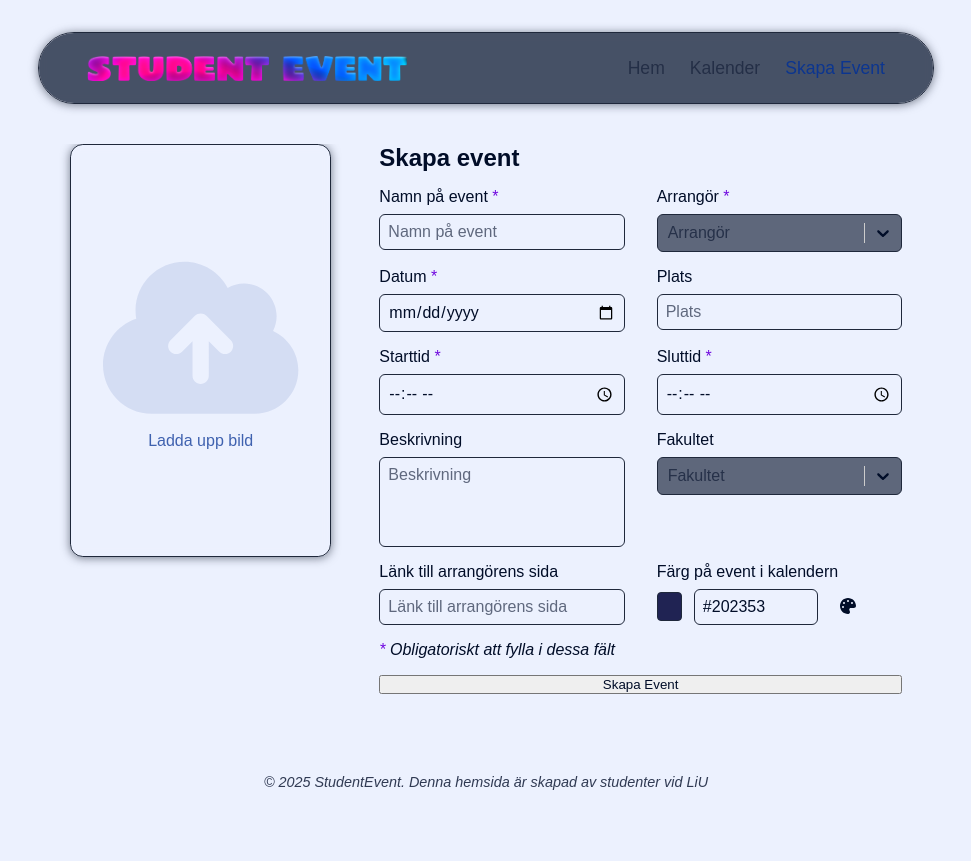
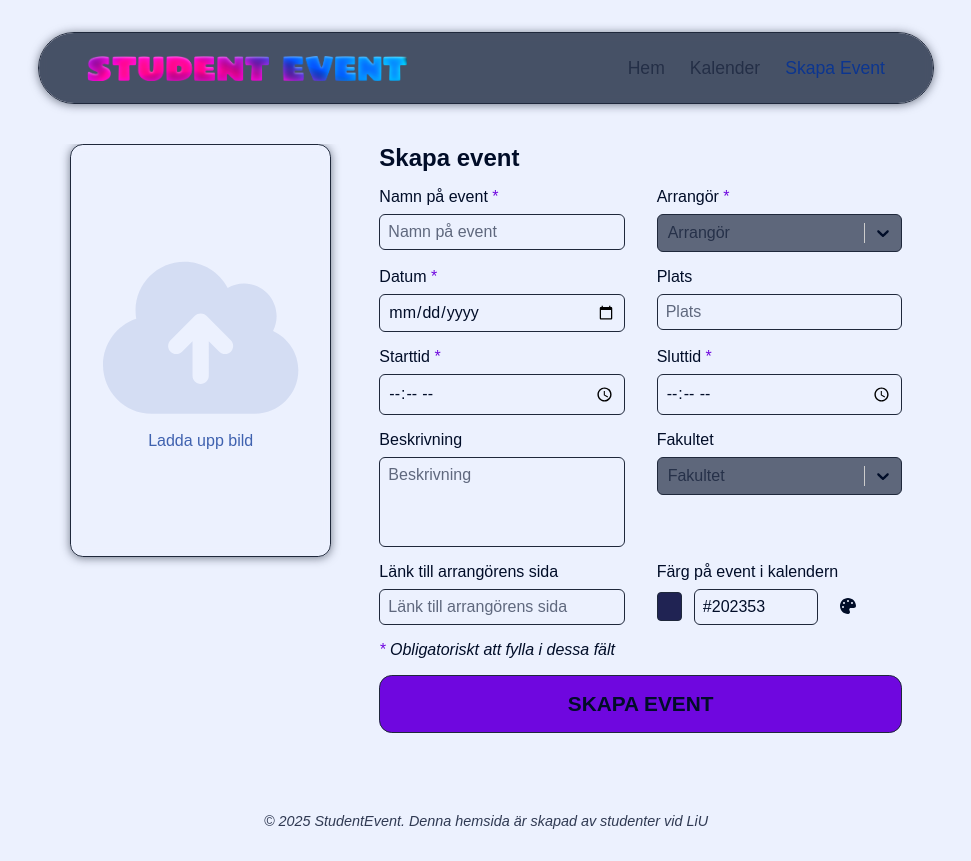
Before and after one commit to Asiyn/student-event, a Next.js app: page /create-event in a window 1280 px wide. Shown: the whole page, without its empty margins (154-1125 px from the left). Before the commit the page ends 822 px from the top, so only its background shows below. Built offline with nearby package versions, Linux system fonts and the light colour scheme.

Commit message:
skapa knapp

```diff
--- a/src/app/create-event/ConfirmCreationModal.tsx
+++ b/src/app/create-event/ConfirmCreationModal.tsx
@@ -35,7 +35,7 @@ export default function CreateEventConfirmModal({
             Avbryt
           </button>
           <button className={styles["skapa"]} onClick={onConfirm}>
-            Skapa event
+            Skapa event bitch
           </button>
         </div>
       </div>
--- a/src/app/create-event/createevent2.module.css
+++ b/src/app/create-event/createevent2.module.css
@@ -83,6 +83,21 @@
   opacity: 1;
 }
 
+.submit-btn {
+  width: 100%;
+  padding: 1rem;
+  border-radius: var(--border-radius);
+  border: 1px solid var(--border);
+  background-color: var(--accent);
+
+  /* text styling */
+  color: var(--text);
+  font-size: 1.3rem;
+  font-weight: 600;
+  font-family: Arial;
+  text-transform: uppercase;
+}
+
 /* Bild ^^*/
 
 .upload-container {
--- a/src/app/create-event/page.tsx
+++ b/src/app/create-event/page.tsx
@@ -27,7 +27,6 @@ export default function CreateEventPage() {
 
   const [showSuccess, setShowSuccess] = useState(false);
   const [createdEvent, setCreatedEvent] = useState<EventFormData | null>(null);
-
 
   const formRef = useRef<HTMLFormElement>(null);
 
@@ -61,7 +60,7 @@ export default function CreateEventPage() {
       organizerURL: String(formData.get("organizerURL") ?? ""),
       imageData: imageData ?? null,
       color: (formData.get("colorCalendar") as string) || null,
-      id: undefined
+      id: undefined,
     };
 
     setPendingEvent(payload);
@@ -87,7 +86,6 @@ export default function CreateEventPage() {
           />
         </div>
         <div className={styles["detail-submission"]}>
-
           <EventDetails resetKey={formKey} />
 
           <p className={styles["notice"]}>
```
